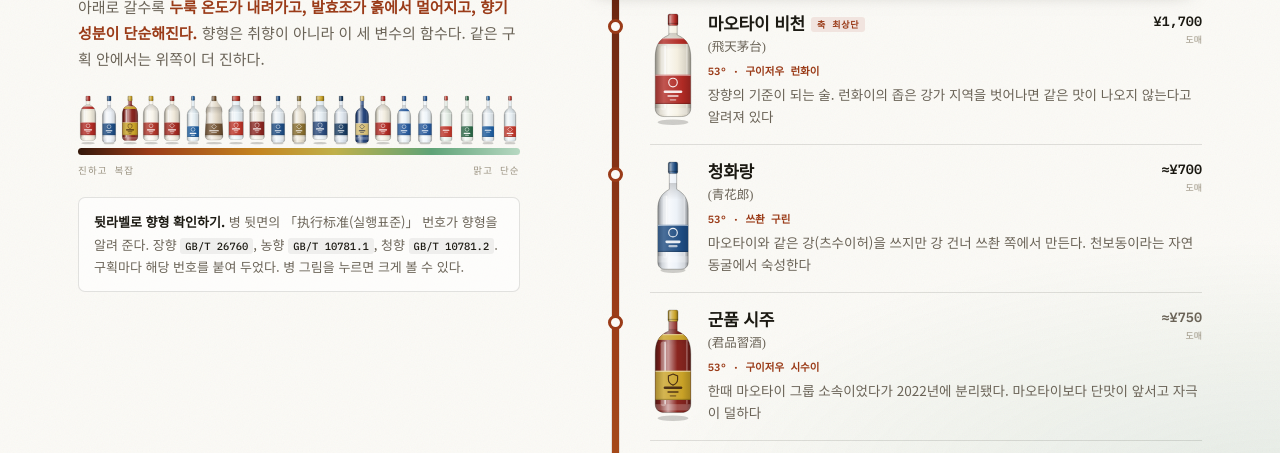
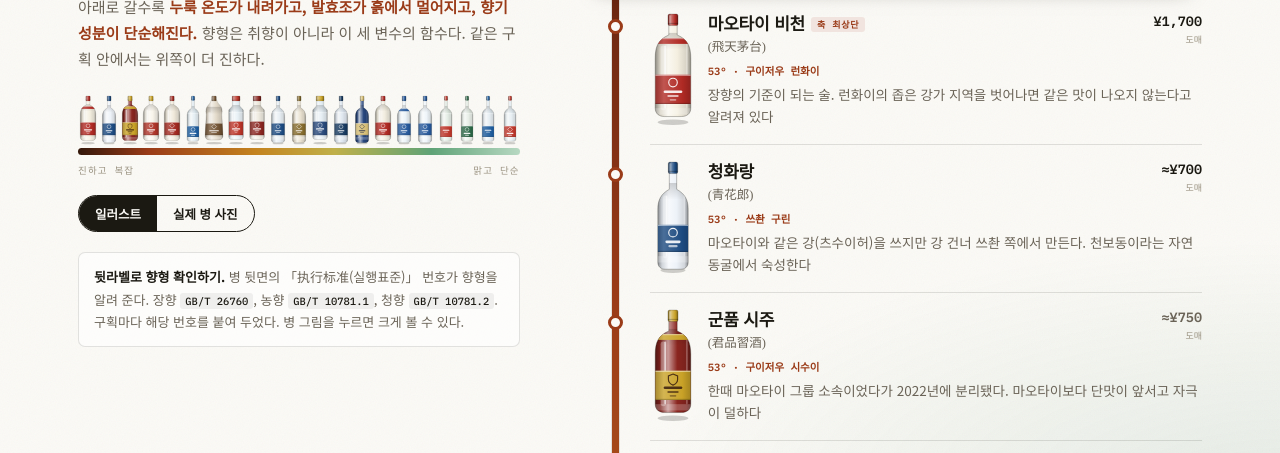
Before and after one commit to skda0228/beer, a plain HTML site: page baijiu/index.html in a window 1280 px wide. Shown: the part 308-761 px from the top of the page. Drawn offline with Linux system fonts and the light colour scheme.

Commit message:
백주 페이지에 실제 병 사진 15종 추가
baijiu/bottles.tsv 의 24장을 내려받아 한 장씩 라벨을 확인하고,
tsv 이름과 같은 술로 확인된 15장만 baijiu/assets/bottles/ 에 넣고
index.html 의 PH 에 출처와 함께 등록했다.

넣은 것(15): maotai, qinghualang, zhen15, baiyunbian, jiugui,
wuliangye, guojiao, tequ, jiannanchun, gujing20, xifeng, fen30,
bofen, dongjiu, sanhua

뺀 것(9):
- shuijingfang: 정대(井台)가 아니라 진양팔호(臻釀八號) 사진
- jingzhi: 경지백건이 아니라 일품경지(一品景芝) 사진
- guotai: 50ml 비매품 견본 병을 실은 광고 배너
- fen20: 띠 기념병과 묶인 선물 세트, 등급 확인 불가
- m6: 광고 배너, M6+ 등급인지 확인 불가
- junpin, baofeng: 상자·사은품 위주 광고 배너라 병이 아주 작음
- hongxing, niulanshan: 광고 모델 인물이 들어간 행사 배너

Co-Authored-By: Claude Fable 5.2 <noreply@anthropic.com>
Claude-Session: https://claude.ai/code/session_01Er8WqbVcmPU4yi8Lcwekvv

```diff
--- a/baijiu/index.html
+++ b/baijiu/index.html
@@ -453,7 +453,7 @@ var OFF=[
 
 /* ═════════ 실제 병 사진 ═════════
    assets/bottles/<id>.webp 로 저장소에 들어 있는 것만 여기 적는다. 값은 사진 출처. */
-var PH={};
+var PH={maotai:'JD.com 상품 사진', qinghualang:'JD.com 상품 사진', zhen15:'baijiu09.com 상품 사진', baiyunbian:'baijiu09.com 상품 사진', jiugui:'baijiu09.com 상품 사진', wuliangye:'JD.com 상품 사진', guojiao:'baijiu09.com 상품 사진', tequ:'baijiu09.com 상품 사진', jiannanchun:'JD.com 상품 사진', gujing20:'baijiu09.com 상품 사진', xifeng:'baijiu09.com 상품 사진', fen30:'JD.com 상품 사진', bofen:'JD.com 상품 사진', dongjiu:'baijiu09.com 상품 사진', sanhua:'JD.com 상품 사진'};
 var BY={};
 
 /* ═════════ 렌더 ═════════ */
```
Also changed, not shown: baijiu/assets/bottles/baiyunbian.webp (added), baijiu/assets/bottles/bofen.webp (added), baijiu/assets/bottles/dongjiu.webp (added), baijiu/assets/bottles/fen30.webp (added), baijiu/assets/bottles/gujing20.webp (added), baijiu/assets/bottles/guojiao.webp (added), baijiu/assets/bottles/jiannanchun.webp (added), baijiu/assets/bottles/jiugui.webp (added), baijiu/assets/bottles/maotai.webp (added), baijiu/assets/bottles/qinghualang.webp (added), baijiu/assets/bottles/sanhua.webp (added), baijiu/assets/bottles/tequ.webp (added), baijiu/assets/bottles/wuliangye.webp (added), baijiu/assets/bottles/xifeng.webp (added), 1 more files.
